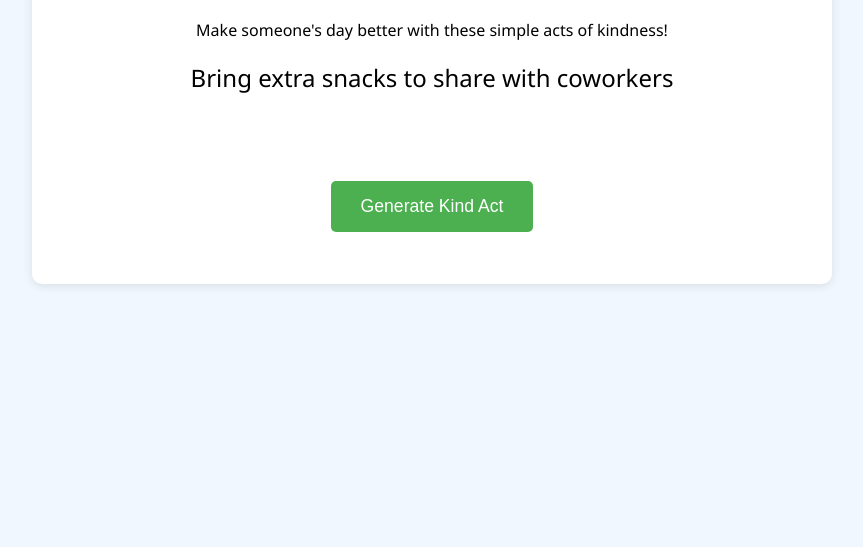
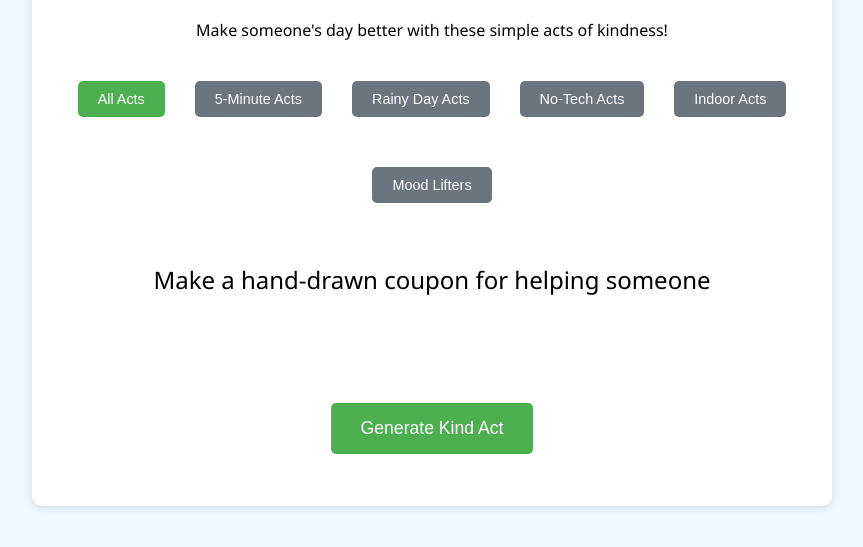
Before and after one commit to NeuralBloom/random-acts-of-kindness, a plain HTML site: page index.html in a window 1280 px wide. Both pictures are taken after a click on the button "Generate Kind Act". Shown: the part 151-698 px from the top of the page, without its empty margins (208-1071 px from the left). Drawn offline with Linux system fonts and the light colour scheme.

Commit message:
Update index.html

```diff
--- a/index.html
+++ b/index.html
@@ -28,7 +28,7 @@
             border-radius: 5px;
             cursor: pointer;
             font-size: 1.1rem;
-            margin: 20px 0;
+            margin: 20px 10px;
             transition: background-color 0.3s;
         }
         button:hover {
@@ -39,9 +39,30 @@
             margin: 20px 0;
             min-height: 80px;
             line-height: 1.4;
+            padding: 20px;
         }
         .heart {
             color: #ff4081;
+        }
+        .theme-buttons {
+            display: flex;
+            flex-wrap: wrap;
+            justify-content: center;
+            gap: 10px;
+            margin: 20px 0;
+        }
+        .theme-button {
+            background-color: #6c757d;
+            padding: 10px 20px;
+            font-size: 0.9rem;
+        }
+        .theme-button.active {
+            background-color: #4CAF50;
+        }
+        .current-theme {
+            font-style: italic;
+            color: #666;
+            margin-top: 10px;
         }
     </style>
 </head>
@@ -50,86 +71,144 @@
         <h1>Random Acts of Kindness Generator <span class="heart">❤</span></h1>
         <p>Make someone's day better with these simple acts of kindness!</p>
 
+        <div class="theme-buttons">
+            <button onclick="setTheme('all')" class="theme-button active">All Acts</button>
+            <button onclick="setTheme('quick')" class="theme-button">5-Minute Acts</button>
+            <button onclick="setTheme('rainy')" class="theme-button">Rainy Day Acts</button>
+            <button onclick="setTheme('notech')" class="theme-button">No-Tech Acts</button>
+            <button onclick="setTheme('indoor')" class="theme-button">Indoor Acts</button>
+            <button onclick="setTheme('mood')" class="theme-button">Mood Lifters</button>
+        </div>
+
         <div id="kindnessAct">Click the button to generate a random act of kindness!</div>
+        <div class="current-theme" id="currentTheme"></div>
 
         <button onclick="generateAct()">Generate Kind Act</button>
     </div>
 
     <script>
-        const kindnessActs = [
-            // Digital Acts of Kindness
-            "Send a thank you message to someone who made a difference in your life",
-            "Leave a positive comment on someone's social media post",
-            "Share an encouraging quote with a friend who might need it",
-            "Write a positive review for a local small business",
-            "Send a virtual gift card for coffee to a friend",
-            "Share your knowledge by answering a question online",
-            "Create a playlist for someone who needs cheering up",
-            "Send a funny meme to someone who might need a laugh",
-            "Write a recommendation for a colleague on LinkedIn",
-            "Share a favorite recipe with someone who enjoys cooking",
+        const kindnessCollections = {
+            quick: {
+                name: "5-Minute Acts",
+                acts: [
+                    "Send a quick thank you text to someone",
+                    "Leave a positive comment on social media",
+                    "Share an inspiring quote",
+                    "Give a genuine compliment to someone nearby",
+                    "Thank a service worker by name",
+                    "Hold the door for someone",
+                    "Pick up one piece of litter",
+                    "Send a funny meme to make someone smile",
+                    "Leave a positive emoji reaction on someone's post",
+                    "Put coins in an expired parking meter",
+                    "Return a shopping cart for someone",
+                    "Let someone go ahead of you in line",
+                    "Smile at five people",
+                    "Write a one-sentence positive review"
+                ]
+            },
+            rainy: {
+                name: "Rainy Day Acts",
+                acts: [
+                    "Share your umbrella with someone",
+                    "Create a cozy playlist for a friend",
+                    "Send a 'thinking of you' message",
+                    "Share a favorite indoor recipe",
+                    "Send a photo of a rainbow after the rain",
+                    "Create a virtual care package of comfort items",
+                    "Share tips for staying cozy on rainy days",
+                    "Recommend a good book for rainy weather",
+                    "Send someone a warm drink delivery",
+                    "Share your favorite rainy day activity",
+                    "Create a rainy day emergency kit for someone",
+                    "Write a cozy indoor activity suggestion",
+                    "Share a calming rainy day soundtrack"
+                ]
+            },
+            notech: {
+                name: "No-Tech Acts",
+                acts: [
+                    "Write a handwritten note of appreciation",
+                    "Plant a seed or small plant",
+                    "Create a hand-drawn card",
+                    "Leave coins at a laundromat",
+                    "Hide an encouraging note in a library book",
+                    "Make origami decorations to share",
+                    "Pick wildflowers for someone",
+                    "Create a bookmark with an inspiring message",
+                    "Leave happy chalk messages on sidewalks",
+                    "Make a hand-drawn coupon for helping someone",
+                    "Create a paper craft decoration",
+                    "Write a haiku about kindness",
+                    "Draw a small picture for someone"
+                ]
+            },
+            indoor: {
+                name: "Indoor Acts",
+                acts: [
+                    "Organize a shared space",
+                    "Make extra portions when cooking",
+                    "Clean a shared appliance",
+                    "Create a relaxing atmosphere with music",
+                    "Arrange books or items neatly",
+                    "Leave encouraging sticky notes around",
+                    "Refill empty ice cube trays",
+                    "Make someone's bed",
+                    "Organize digital photos to share",
+                    "Create a cozy reading nook",
+                    "Prepare someone's favorite snack",
+                    "Set up a indoor scavenger hunt",
+                    "Create an indoor herb garden to share"
+                ]
+            },
+            mood: {
+                name: "Mood Lifters",
+                acts: [
+                    "Share a funny memory",
+                    "Create a 'reasons to smile' list",
+                    "Send a joke-of-the-day",
+                    "Share cute animal pictures",
+                    "Create a 'happy moments' photo collection",
+                    "Write down three compliments for someone",
+                    "Share an uplifting podcast episode",
+                    "Create a 'good news only' message",
+                    "Share a childhood funny story",
+                    "Make a 'happiness jar' with positive notes",
+                    "Create a playlist of upbeat songs",
+                    "Share a motivational success story",
+                    "Write down someone's best qualities"
+                ]
+            }
+        };
 
-            // Environmental Kindness
-            "Pick up three pieces of litter from your local park or street",
-            "Turn off lights in empty rooms to save energy",
-            "Offer to water a neighbor's plants",
-            "Share extra produce from your garden",
-            "Use a reusable bag and inspire others to do the same",
+        // Add all acts to a separate collection
+        kindnessCollections.all = {
+            name: "All Acts",
+            acts: Object.values(kindnessCollections).flatMap(collection => collection.acts)
+        };
 
-            // Community Kindness
-            "Let someone go ahead of you in line",
-            "Hold the door open for the person behind you",
-            "Leave heads-up pennies on the sidewalk for others to find",
-            "Return someone's shopping cart for them",
-            "Give a sincere compliment to a stranger",
-            "Thank a service worker by name",
-            "Share your umbrella with someone when it's raining",
+        let currentTheme = 'all';
 
-            // Family & Friends
-            "Call a relative you haven't spoken to in a while",
-            "Offer to help a friend move or organize",
-            "Listen to someone without trying to solve their problem",
-            "Cook an extra portion of food for a neighbor",
-            "Text someone good morning or good night",
-            "Share a happy memory with a friend",
-
-            // Workplace Kindness
-            "Bring extra snacks to share with coworkers",
-            "Offer to help a colleague with their workload",
-            "Clean the office microwave or coffee machine",
-            "Leave a positive note on a coworker's desk",
-            "Show genuine interest in a colleague's project",
-
-            // Self-Care Kindness (because being kind to yourself helps you be kind to others)
-            "Take a 5-minute break to practice deep breathing",
-            "Write down three things you're grateful for",
-            "Forgive yourself for a past mistake",
-            "Take a short walk in nature",
-            "Drink a glass of water and rest for a moment",
-
-            // Educational Kindness
-            "Share a useful article with someone learning a new skill",
-            "Explain a concept to someone who's struggling",
-            "Recommend a helpful book you've read",
-            "Share your notes with a classmate who missed class",
-
-            // Creative Kindness
-            "Draw a picture for someone",
-            "Write a haiku about something positive",
-            "Take a photo of something beautiful and share it",
-            "Create a handmade card for no special reason",
-
-            // Anonymous Kindness
-            "Leave a kind note in a library book",
-            "Pay for the next person's coffee",
-            "Leave quarters at a laundromat",
-            "Put coins in an expired parking meter",
-            "Hide encouraging notes in public places"
-        ];
+        function setTheme(theme) {
+            currentTheme = theme;
+            // Update active button
+            document.querySelectorAll('.theme-button').forEach(button => {
+                button.classList.remove('active');
+                if (button.textContent.toLowerCase().includes(theme)) {
+                    button.classList.add('active');
+                }
+            });
+            // Update theme display
+            document.getElementById('currentTheme').textContent =
+                theme === 'all' ? '' : `Current theme: ${kindnessCollections[theme].name}`;
+            // Generate new act for the theme
+            generateAct();
+        }
 
         function generateAct() {
-            const randomIndex = Math.floor(Math.random() * kindnessActs.length);
-            document.getElementById('kindnessAct').textContent = kindnessActs[randomIndex];
+            const acts = kindnessCollections[currentTheme].acts;
+            const randomIndex = Math.floor(Math.random() * acts.length);
+            document.getElementById('kindnessAct').textContent = acts[randomIndex];
         }
     </script>
 </body>
```
